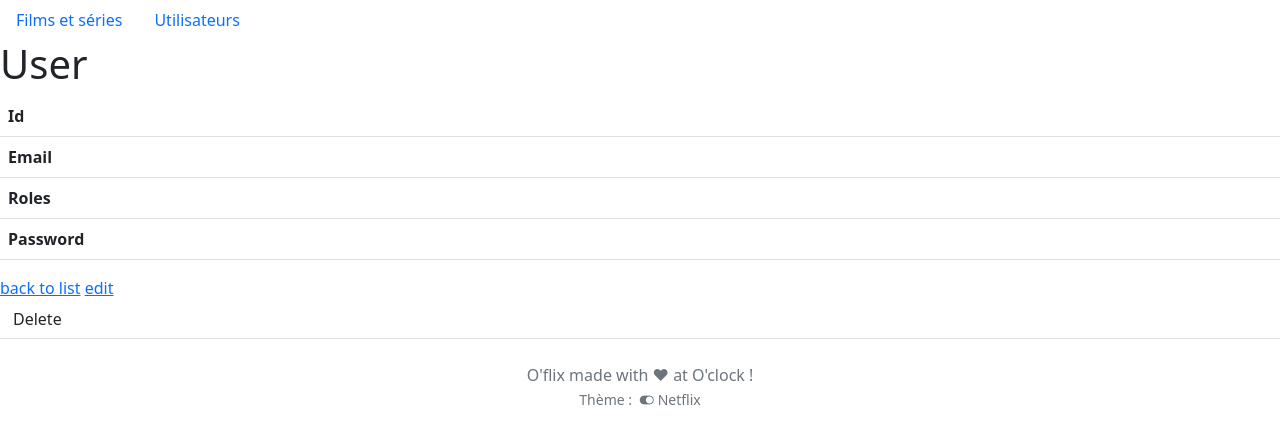
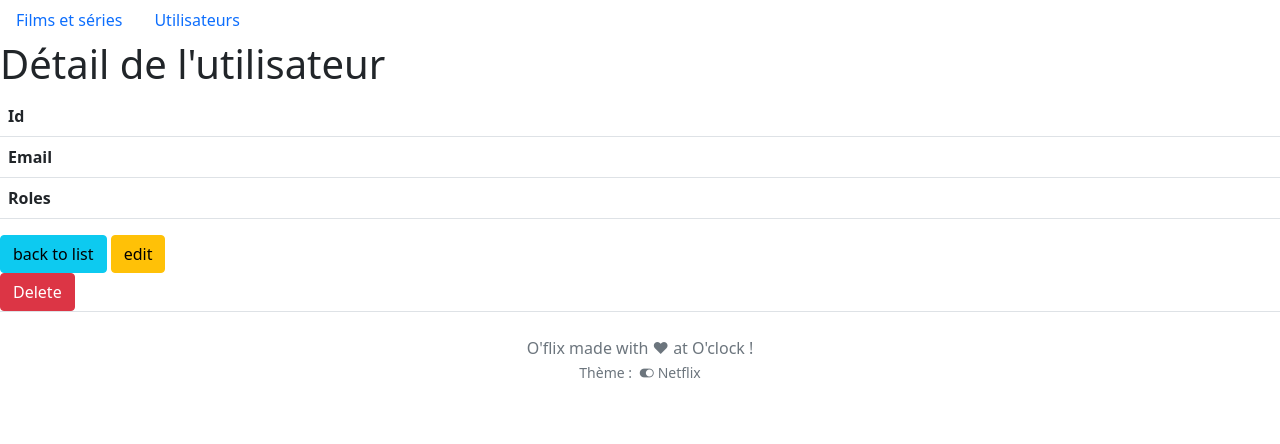
Before and after one commit to AurelienGuern/oflix, a Symfony app: template templates/back/user/show.html.twig in a window 1280 px wide. Shown: the part 56-500 px from the top of the page. Run offline with Twig, Linux system fonts and the light colour scheme; the template is opened without the code that fills it, so the values that code supplies are empty; some libraries are stand-ins or nearby versions.

Commit message:
UserType et mise en page show user

```diff
--- a/templates/back/user/_delete_form.html.twig
+++ b/templates/back/user/_delete_form.html.twig
@@ -1,4 +1,4 @@
 <form method="post" action="{{ path('app_back_user_delete', {'id': user.id}) }}" onsubmit="return confirm('Are you sure you want to delete this item?');">
     <input type="hidden" name="_token" value="{{ csrf_token('delete' ~ user.id) }}">
-    <button class="btn">Delete</button>
+    <button class="btn btn-danger">Delete</button>
 </form>
--- a/templates/back/user/show.html.twig
+++ b/templates/back/user/show.html.twig
@@ -1,10 +1,9 @@
 {% extends 'back/layout_back.html.twig' %}
 
-
-{% block title %}User{% endblock %}
+{% block title %}Utilisateur{% endblock %}
 
 {% block body %}
-    <h1>User</h1>
+    <h1>Détail de l'utilisateur</h1>
 
     <table class="table">
         <tbody>
@@ -20,16 +19,12 @@
                 <th>Roles</th>
                 <td>{{ user.roles ? user.roles|json_encode : '' }}</td>
             </tr>
-            <tr>
-                <th>Password</th>
-                <td>{{ user.password }}</td>
-            </tr>
         </tbody>
     </table>
 
-    <a href="{{ path('app_back_user_index') }}">back to list</a>
+    <a class="btn btn-info" href="{{ path('app_back_user_index') }}">back to list</a>
 
-    <a href="{{ path('app_back_user_edit', {'id': user.id}) }}">edit</a>
+    <a class="btn btn-warning" href="{{ path('app_back_user_edit', {'id': user.id}) }}">edit</a>
 
     {{ include('back/user/_delete_form.html.twig') }}
 {% endblock %}
```
Also changed, not shown: src/Form/UserType.php (+14 -1 lines).
